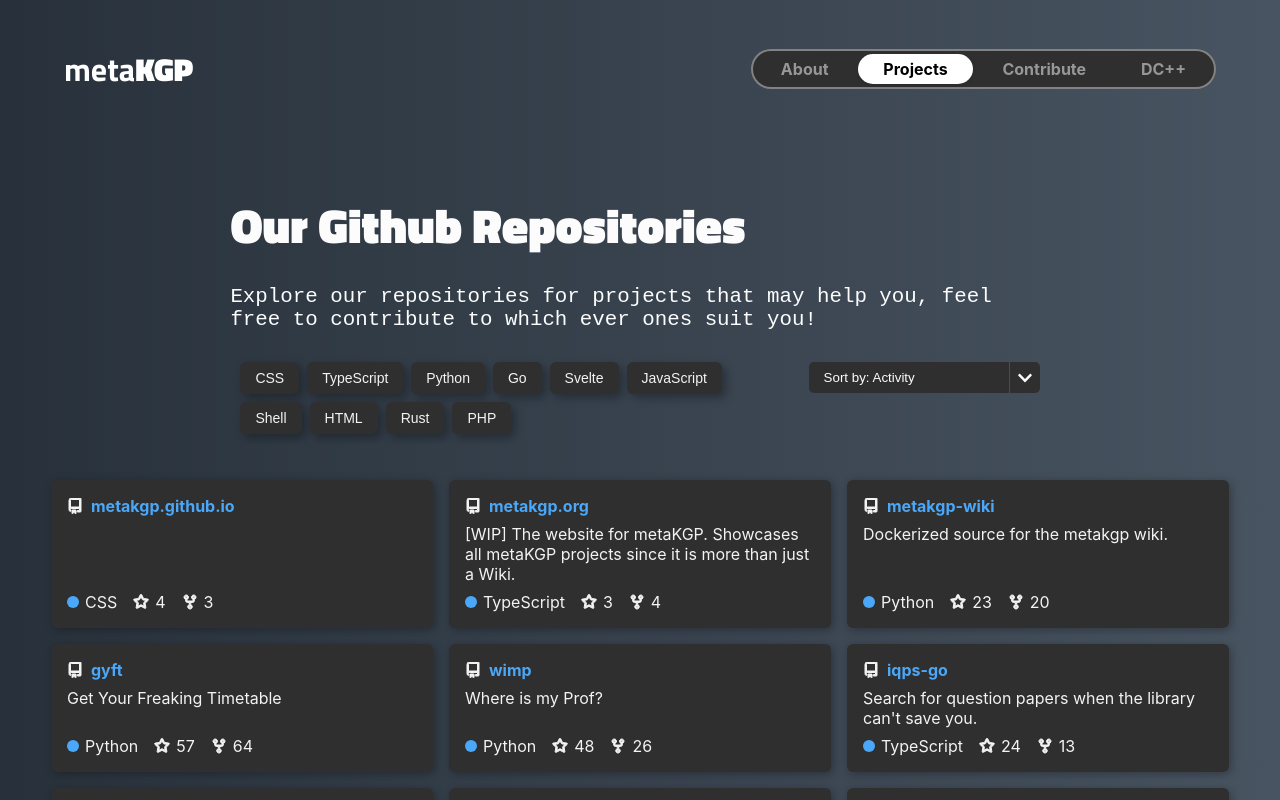
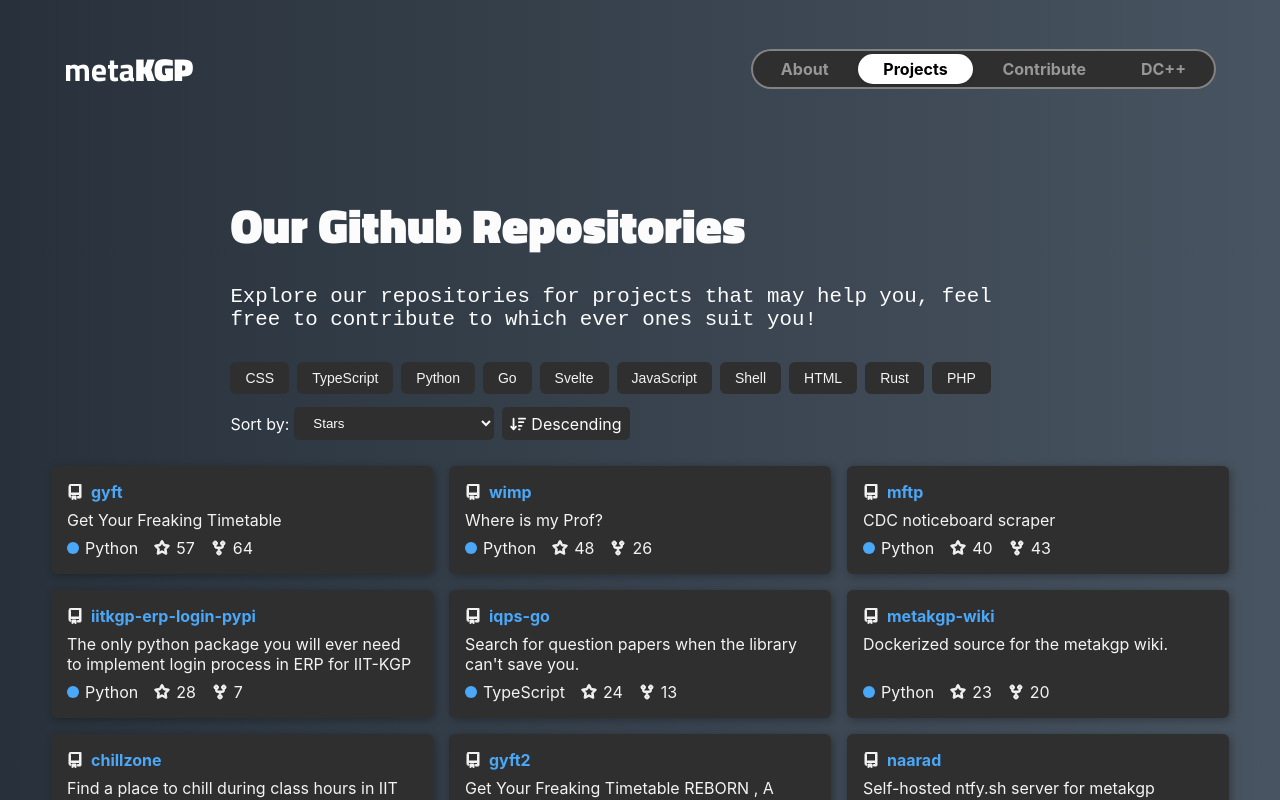
Before and after one commit to metakgp/metakgp.org, a React (Vite) app: page /#/projects in a window 1280 px wide. Built offline with nearby package versions, Linux system fonts and the light colour scheme; a web font is replaced by a local one.

Commit message:
feat: that dropdown was annoying me

```diff
--- a/src/components/SortDropdown.tsx
+++ b/src/components/SortDropdown.tsx
@@ -1,61 +1,36 @@
-import React, { useState } from "react";
 import "../styles/components/SortDropdown.css";
-import { FaChevronDown } from "react-icons/fa";
-import { FaChevronUp } from "react-icons/fa6";
 import { SortDropdownProps } from "../utils/types";
+import { FaArrowDownShortWide, FaArrowDownWideShort } from "react-icons/fa6";
 const SortDropdown: React.FC<SortDropdownProps> = ({
   setSortField,
   setSortType,
   sortField,
   sortType,
 }) => {
-  const [showMenu, setShowMenu] = useState(false);
-
   const toggleSort = () => {
     setSortType(sortType === "desc" ? "asc" : "desc");
   }
-  const toggleDropdown = () => {
-    setShowMenu(!showMenu);
-  };
-  const handleSortField = (field: string) => {
-    setSortField(field);
-  };
+
+  const handleSortChange: React.ChangeEventHandler<HTMLSelectElement> = (e) => {
+    e.preventDefault();
+    setSortField(e.target.value);
+  }
 
   return (
-    <div className={`dropdown ${showMenu ? "show" : ""}`}>
+    <div className="dropdown">
       <div className="sort-container">
-        <button disabled={window.innerWidth >= 1200} onClick={toggleDropdown} >
-        Sort by:{" "}{sortField.charAt(0).toUpperCase()+sortField.slice(1)}
-        </button>
+        <label htmlFor="sort-select">Sort by:</label>
 
-        <div className="sort-Arrow-container" onClick={toggleSort}>
-          {sortType==="desc"?<FaChevronDown/>:<FaChevronUp/>}
-        </div>
-     </div>
+        <select className="sort-select" onChange={handleSortChange} value={sortField}>
+          <option value="name">Name</option>
+          <option value="forks">Forks</option>
+          <option value="stars">Stars</option>
+          <option value="activity">Activity</option>
+        </select>
+      </div>
 
-
-    <div className={`dropdown-content ${showMenu ? "show" : "hidden"}`}>
-        <div className={`dropdown-item ${"name" === sortField ? "selected" : ""}`} onClick={() => handleSortField("name")}>
-          {" "}
-
-          Name
-        </div>
-        <div className={`dropdown-item ${"forks" === sortField ? "selected" : ""}`} onClick={() => handleSortField("forks")}>
-          <span
-
-          ></span>
-          Forks
-        </div>
-        <div className={`dropdown-item ${"stars" === sortField ? "selected" : ""}`} onClick={() => handleSortField("stars")}>
-
-          Stars
-        </div>
-        <div className={`dropdown-item ${"activity" === sortField ? "selected" : ""}`} onClick={() => handleSortField("activity")}>
-
-         Activity
-        </div>
-
-
+      <div className="sort-Arrow-container" onClick={toggleSort}>
+        {sortType === "asc" ? <><FaArrowDownShortWide /> Ascending</> : <><FaArrowDownWideShort /> Descending</>}
       </div>
     </div>
   );
--- a/src/pages/Projects.tsx
+++ b/src/pages/Projects.tsx
@@ -7,7 +7,7 @@
 import PaginatedCardGrid from "../sections/CardGrid";
 const Projects = () => {
   const repoList: REPO_DATA_TYPE[] = RepoData as REPO_DATA_TYPE[]
-  const [sortField, setSortField] = useState("activity");
+  const [sortField, setSortField] = useState("stars");
   const [sortType, setSortType] = useState("desc")
   const languages = [...new Set(repoList.map(repo => repo.language))];
   const [selectedLanguage, setSelectedLanguage] = useState<string[]>([]);
@@ -98,7 +98,6 @@
           sortType={sortType}
         />
 
-
       </div>
       <PaginatedCardGrid repos={FilteredRepos} displayMode="all" />
     </div>
--- a/src/styles/components/SortDropdown.css
+++ b/src/styles/components/SortDropdown.css
@@ -1,106 +1,42 @@
 .dropdown {
-  position: relative;
-  display: inline-block;
-font-family: -apple-system, BlinkMacSystemFont, "Segoe UI", "Roboto", "Oxygen",
-  "Ubuntu", "Cantarell", "Fira Sans", "Droid Sans", "Helvetica Neue", sans-serif;
-  width: 250px;
-  padding: 10px;
+  display: flex;
+  gap: 0.5rem;
+  height: fit-content;
 }
 
-.selected {
-  background-color: #393737;
-  border-radius: 0 0 5px 5px;
+.sort-container {
+  display: flex;
+  gap: 5px;
 }
-.sort-container {
-  border-radius: 5px;
-  cursor: pointer;
-  transition: background 300ms, color 300ms, scale 300ms;
+
+.sort-container label {
+  align-content: center;
+}
+
+.sort-Arrow-container {
   display: flex;
-}
-.sort-container button{
-  color: #fcfcfc;
-  background-color: #2f2f2f;
-  width: 200px;
-  border-radius: 5px 0 0 5px;
-  text-align: left;
-  border: none;
-  padding: 8px 15px  ;
+  gap: 5px;
+  padding: 0 0.5rem;
 
-}
-.sort-Arrow-container{
-  display: flex;
   justify-content: center;
   align-items: center;
   background-color: #2f2f2f;
-  width: 30px;
-  border-radius: 0 5px 5px 0;
-  border-left: 1px solid #4e4d4d;
+  border-radius: 5px;
+
+  user-select: none;
 }
 
-
-.dropdown-content {
-  opacity: 0;
-  transition: opacity 0.3s ease, transform 0.3s ease;
-  position: absolute;
-  border-radius: 0 0 5px 5px;
-  background-color: #2f2f2f;
- color: #fcfcfc;
- width: 200px;
-
-  z-index: 1;
+.sort-Arrow-container:hover {
+  cursor: pointer;
 }
 
-.dropdown-content div {
-  padding: 10px 20px;
-  cursor: pointer;
-  display: flex;
+.sort-select {
+  transition: opacity 0.3s ease, transform 0.3s ease;
+  border-radius: 5px;
+  background-color: #2f2f2f;
+  color: #fcfcfc;
+  width: 200px;
+  border: none;
 
-  align-items: center;
+  padding: 8px 15px;
 }
-
-.dropdown-item {
-  text-align: center;
- font-size: small;
-  transition: background 300ms, color 300ms, scale 300ms;
-}
-.dropdown-item:hover {
-  background-color: #393737;
- border-radius: 0 0 5px 5px;
-}
-
-
-/*
-for large screens toggle  on hover  */
-.dropdown:hover .dropdown-content {
-  opacity: 1;
-  transform: translateY(0);
-}
-
-.dropdown:hover  .sort-container button{
-   border-radius: 5px 0 0 0;
-}
-
-/*
-for small screens toggling on click */
-.dropdown-content.show {
-  opacity: 1;
-  transform: translateY(0);
-
-}
-.dropdown.show .sort-container button{
-border-radius: 5px 0 0 0 ;
-
-}
-
-
-
-
-
-
-
-@media (max-width: 1200px) {
-  .hidden {
-    display: none;
-  }
-
-}
--- a/src/styles/pages/Projects.css
+++ b/src/styles/pages/Projects.css
@@ -2,22 +2,22 @@
   display: flex;
   flex-wrap: wrap;
   gap: 0.5rem;
-  margin-bottom: 20px;
-  padding: 10px;
-  /* background: #f5f5f5; */
-  border-radius: 10px;
   overflow-x: auto;
   white-space: nowrap;
 }
-.filter-container{
 
-display: flex;
-justify-content: space-between;
+.filter-container {
+  display: flex;
+  width: 100%;
+  gap: 0.8rem;
+  padding: 10px 0;
+  flex-direction: column;
 }
+
 .filter-button {
   border: none;
   padding: 8px 15px;
-  box-shadow: 4px 4px 10px rgba(0, 0, 0, 0.3);
+  /* box-shadow: 4px 4px 10px rgba(0, 0, 0, 0.3); */
   font-size: 14px;
   cursor: pointer;
   background-color: #2f2f2f;
@@ -35,8 +35,8 @@
   font-weight: bold;
 }
 
-@media (max-width:1024px){
-  .filter-container{
+@media (max-width:1024px) {
+  .filter-container {
     flex-direction: column;
   }
 }
```
